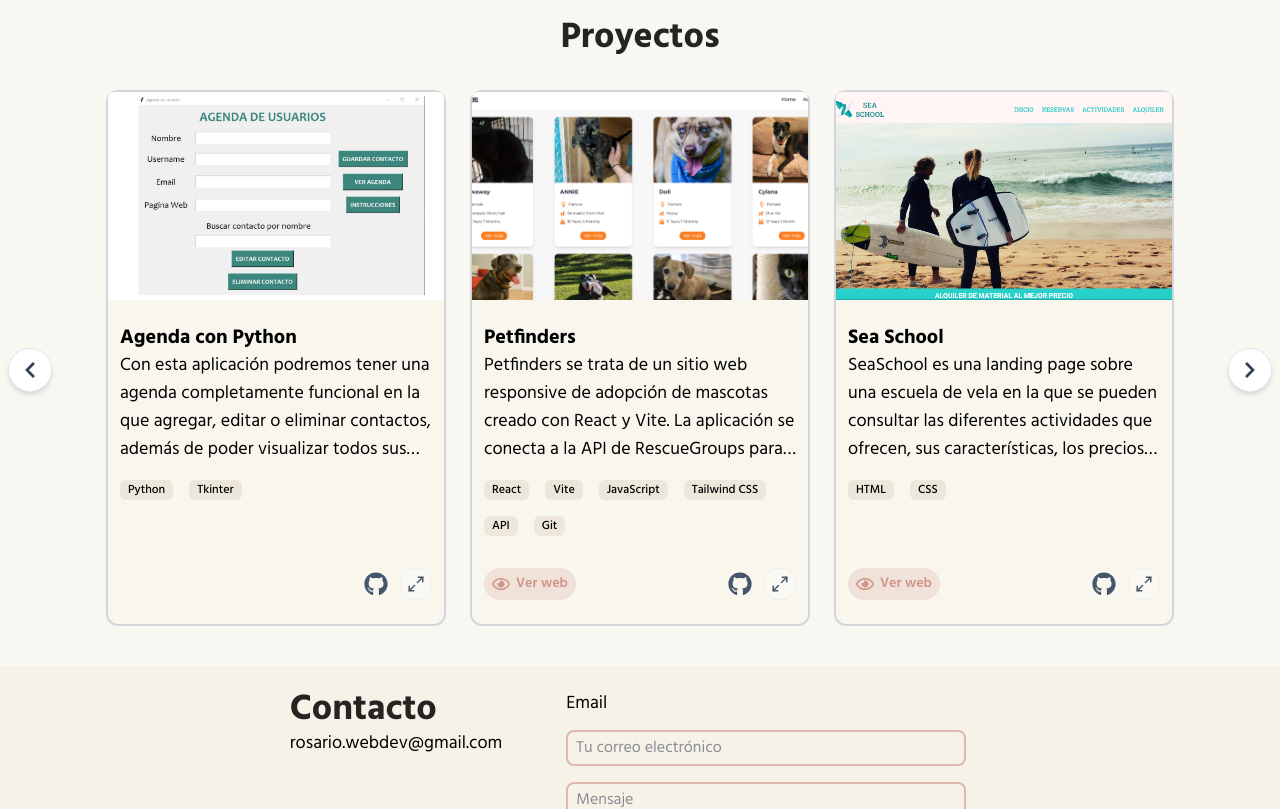
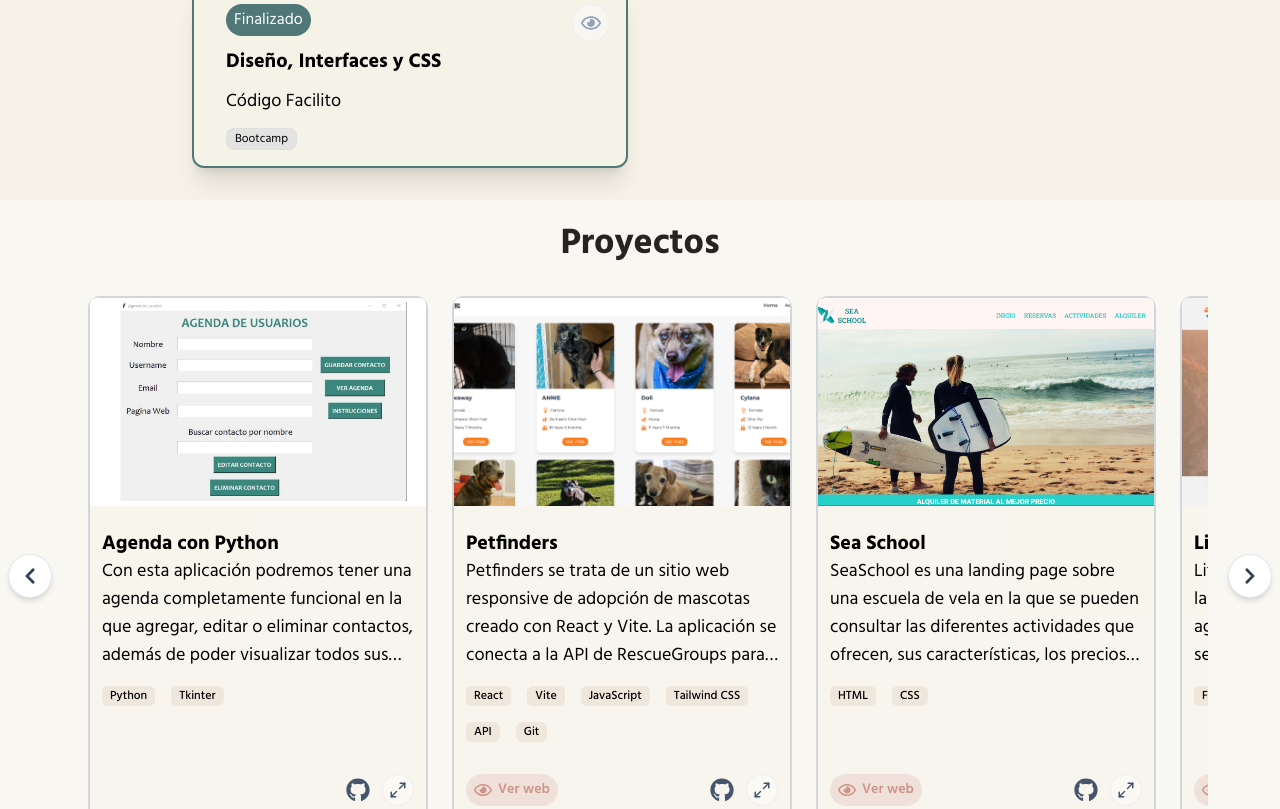
Before and after one commit to webbyrous/mi-portfolio, a React (Vite) app: page / in a window 1280 px wide. Shown: the part 2686-3495 px from the top of the page. Built offline with nearby package versions, Linux system fonts and the light colour scheme.

Commit message:
new project added

```diff
--- a/src/components/Proyectos.jsx
+++ b/src/components/Proyectos.jsx
@@ -31,7 +31,7 @@ export default function Proyectos() {
                 {/*Flecha izquierda */}
                 <button aria-label="Desplazar proyectos hacia la izquierda" onClick={scrollLeft} className='hidden md:flex p-3 bg-white dark:bg-grey-medium/20 dark:text-white border border-slate-200 dark:border-dark-bg-soft text-slate-700 dark:hover:bg-grey-medium/60  rounded-full shadow-md hover:shadow-none hover:bg-pink/65 hover:text-white transition-all duration-300 active:scale-95 cursor-pointer h-max place-self-center z-30 absolute left-0 sm:-left-3 md:-left-7 top-1/2 -translate-y-1/2 mx-3'><FaChevronLeft aria-hidden="true" className="text-lg"/></button>
                 {/*Tarjetas proyectos */}
-                <div ref={carruselRef} className='flex overflow-x-auto snap-x snap-mandatory scrollbar-none min-w-0 gap-6 px-4 py-4 lg:justify-center'>
+                <div ref={carruselRef} className='flex overflow-x-auto snap-x snap-mandatory scrollbar-none min-w-0 gap-6 px-4 py-4 lg:justify-start'>
                     {proyectosData.map((proyecto) => (
                         <div key={proyecto.id} className='flex flex-col shrink-0 w-[85%] sm:w-[320px] md:w-[340px] snap-center border-2 border-grey-medium dark:border dark:shadow-pink dark:shadow-xs dark:border-dark-pink/50 rounded-xl bg-peach-soft/40 dark:bg-dark-bg-soft transition-transform hover:scale-105 duration-300 hover:cursor-pointer' onClick={() => setSelectedProject(proyecto)}>
                             {/* Imagen del proyecto */}
--- a/src/data/estudiosData.js
+++ b/src/data/estudiosData.js
@@ -71,4 +71,13 @@ export const studiesData = [
     tag: 'Certificado oficial',
     certificateUrl: 'https://www.credly.com/badges/a63db41c-dae3-4a21-ac15-2e770ff329aa/linked_in_profile'
   },
+   {
+    id: 9,
+    year: '2024',
+    status: 'Finalizado',
+    title: 'Diseño, Interfaces y CSS',
+    institution: 'Código Facilito',
+    tag: 'Bootcamp',
+    certificateUrl: 'https://drive.google.com/file/d/1NksqCxKy1kzLhh7eLhotcWtOs3hDavdk/preview'
+  },
 ];
--- a/src/data/proyectosData.js
+++ b/src/data/proyectosData.js
@@ -1,6 +1,8 @@
 import imgAgenda from '../assets/agenda-912ea5a4.png';
 import imgPetFinder from '../assets/petfinder_img.png';
 import imgSeaSchool from '../assets/seaschool-bd55acc8.png';
+import imgLifeTravel from '../assets/lifetravel.png';
+
 
 export const proyectosData = [
   {
@@ -29,5 +31,14 @@ export const proyectosData = [
     tags: ["HTML", "CSS"],
     githubUrl: 'https://github.com/webbyrous/pagina-surf',
     webUrl:'https://webbyrous.github.io/pagina-surf/'
+  },
+  {
+    id: 4,
+    title: 'LifeTravel',
+    description: 'LifeTravel es un proyecto sobre una landing page responsive sobre una agencia de viajes que ofrece distintos servicios y destinos para viajar. Consta de un modo light y dark, tanto para el diseño desktop y mobile.',
+    image:  imgLifeTravel,
+    tags: ["Figma", "CSS"],
+    githubUrl: '',
+    webUrl:'https://www.figma.com/design/A6i6y7r0eFE1XdXecPwlid/Travel-Agency?node-id=0-1&p=f&t=p7EApvEVvCUkCWGA-0'
   }
 ];
```
Also changed, not shown: src/assets/lifetravel.png (added).
